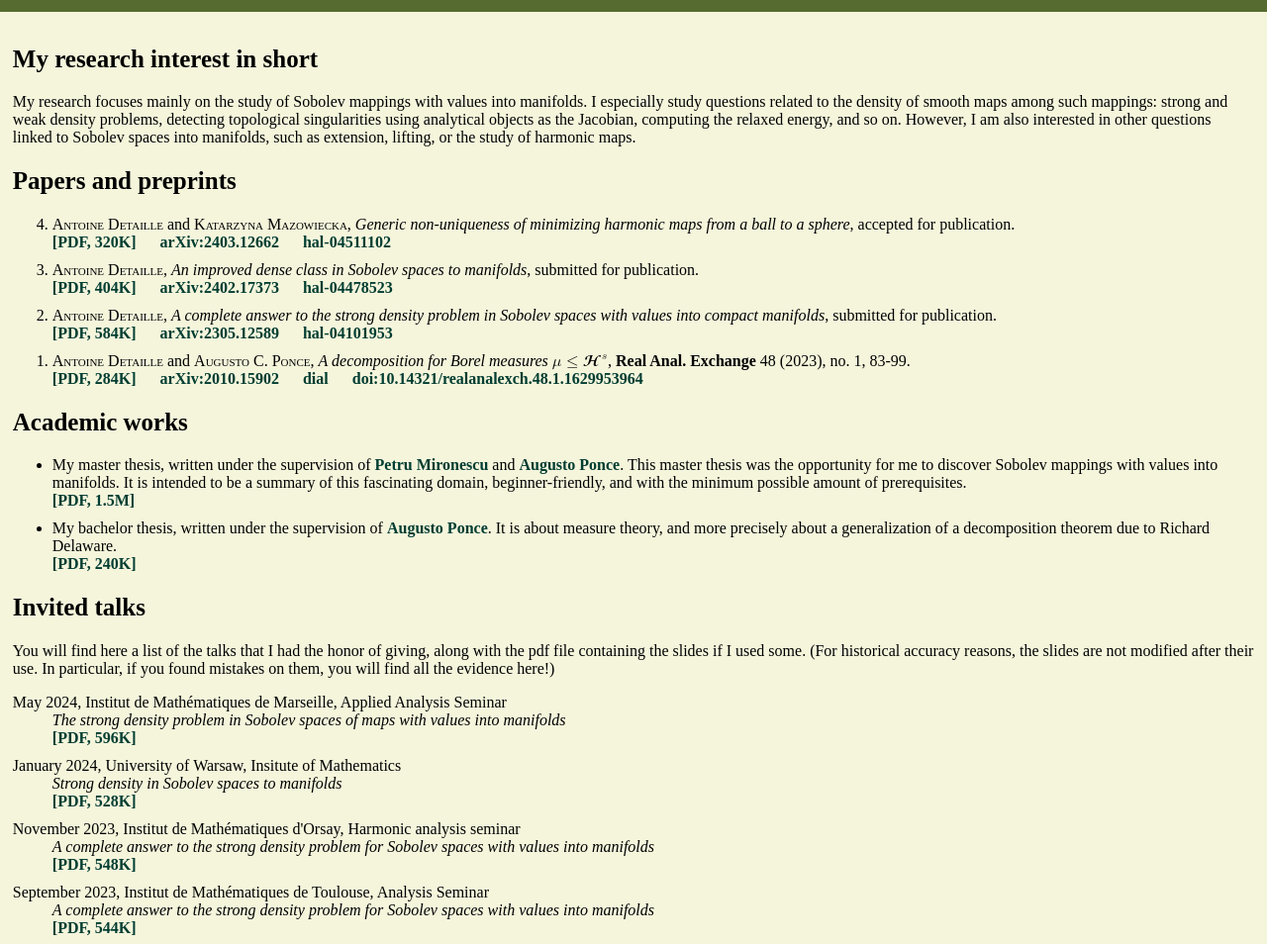
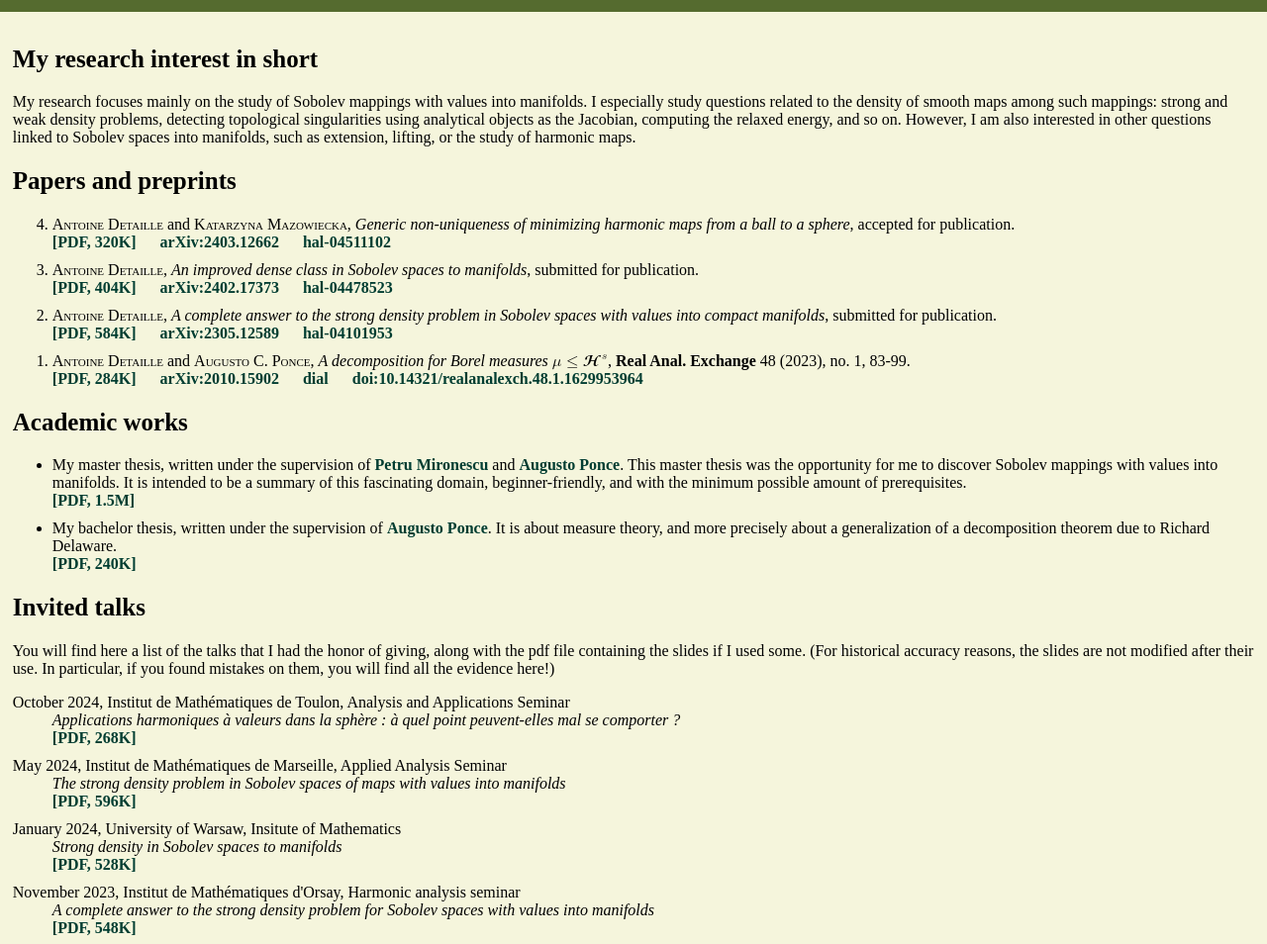
Before and after one commit to andetaille/andetaille.github.io, a plain HTML site: page en/research.html in a window 1280 px wide. Shown: the part 88-1042 px from the top of the page at 99% size. Drawn offline with Linux system fonts and the light colour scheme.

Commit message:
Talk Toulon

```diff
--- a/en/research.html
+++ b/en/research.html
@@ -62,6 +62,9 @@
 			(For historical accuracy reasons, the slides are not modified after their use.
 			In particular, if you found mistakes on them, you will find all the evidence here!)</p>
 			<dl>
+                                <dt>October 2024, Institut de Mathématiques de Toulon, Analysis and Applications Seminar</dt>
+                                <dd><span class="talk-title">Applications harmoniques à valeurs dans la sphère : à quel point peuvent-elles mal se comporter ?</span><br>
+                                        <a href="../pdfs/talk_Toulon_17_10_2024.pdf" class="file-link" target="_blank">[PDF, 268K]</a></dd>
                                 <dt>May 2024, Institut de Mathématiques de Marseille, Applied Analysis Seminar</dt>
                                 <dd><span class="talk-title">The strong density problem in Sobolev spaces of maps with values into manifolds</span><br>
                                         <a href="../pdfs/talk_Marseille_21_05_2024.pdf" class="file-link" target="_blank">[PDF, 596K]</a></dd>
```
Also changed, not shown: fr/recherche.html (+3 -0 lines).
